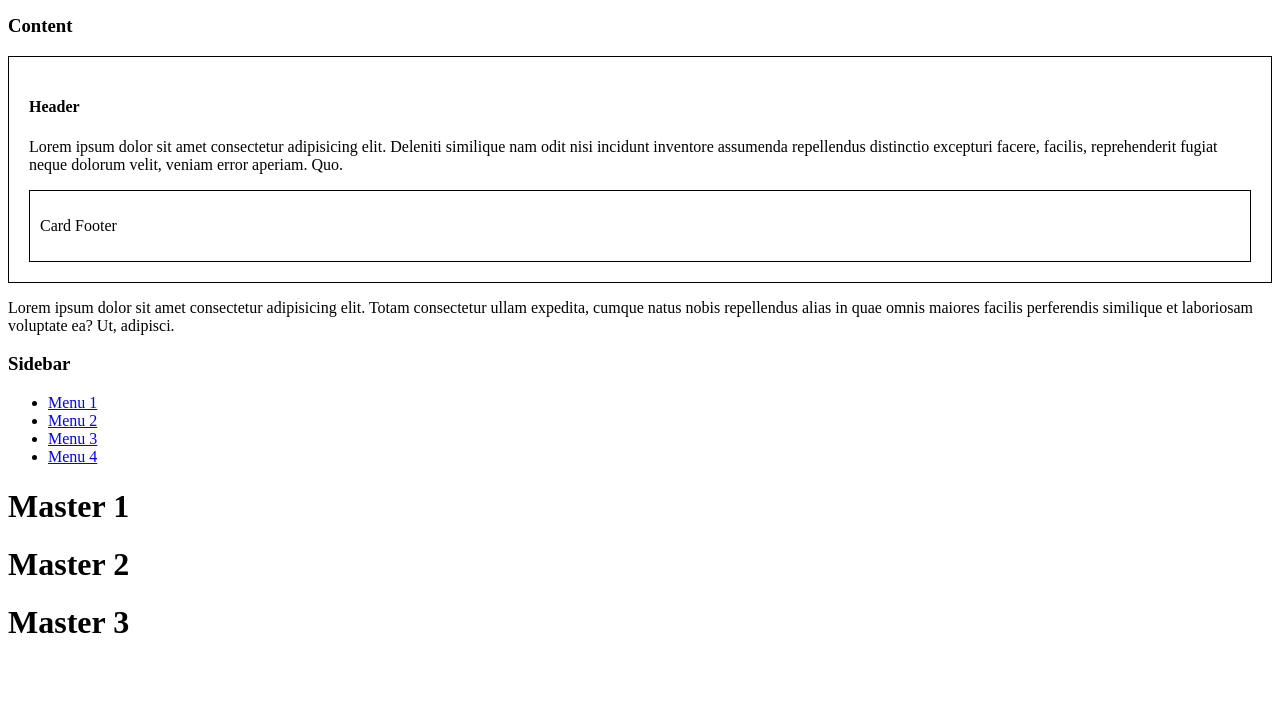
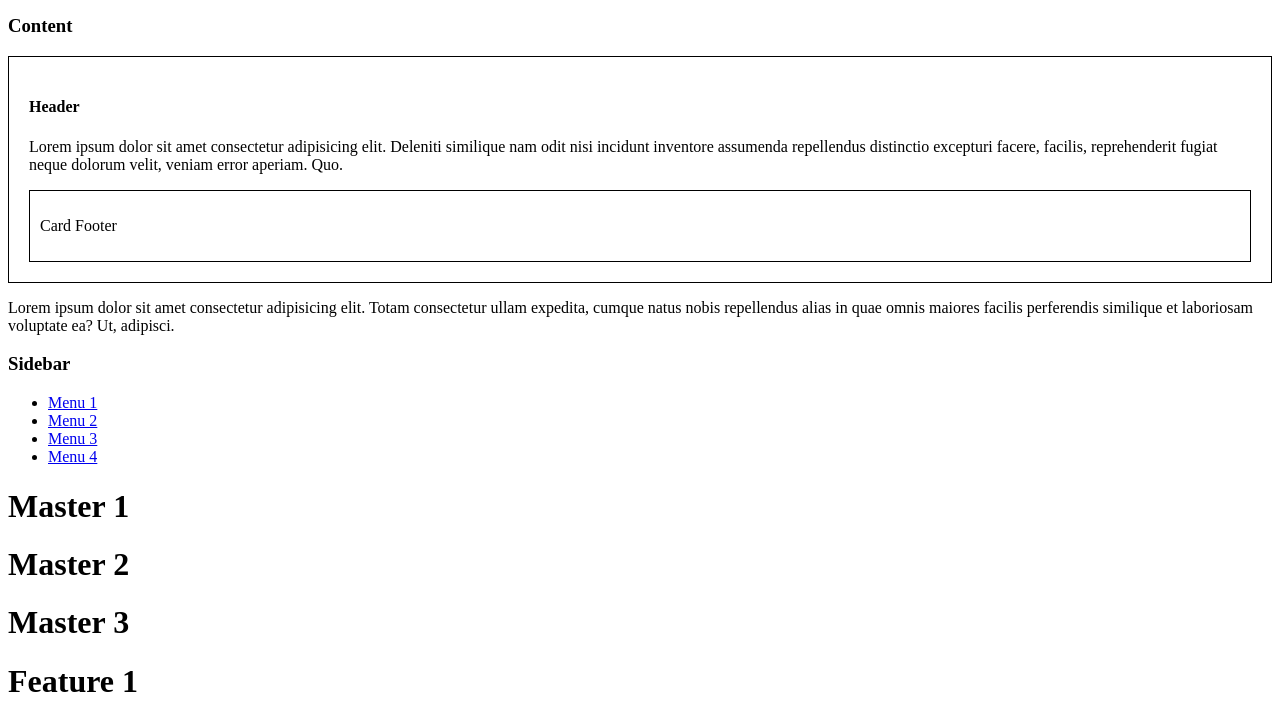
Before and after one commit to rayymann/git_grind, a plain HTML site: page index.html in a window 1280 px wide. Shown: the part 865-1586 px from the top of the page. Before the commit the page ends 1528 px from the top, so only its background shows below. Drawn offline with Linux system fonts and the light colour scheme.

Commit message:
Feature 1

```diff
--- a/index.html
+++ b/index.html
@@ -93,6 +93,9 @@
         <div class="master-3">
             <h1>Master 3</h1>
         </div>
+        <div class="feature-1">
+            <h1>Feature 1</h1>
+        </div>
         <script src="scripts.js"></script>
     </body>
 </html>
```
